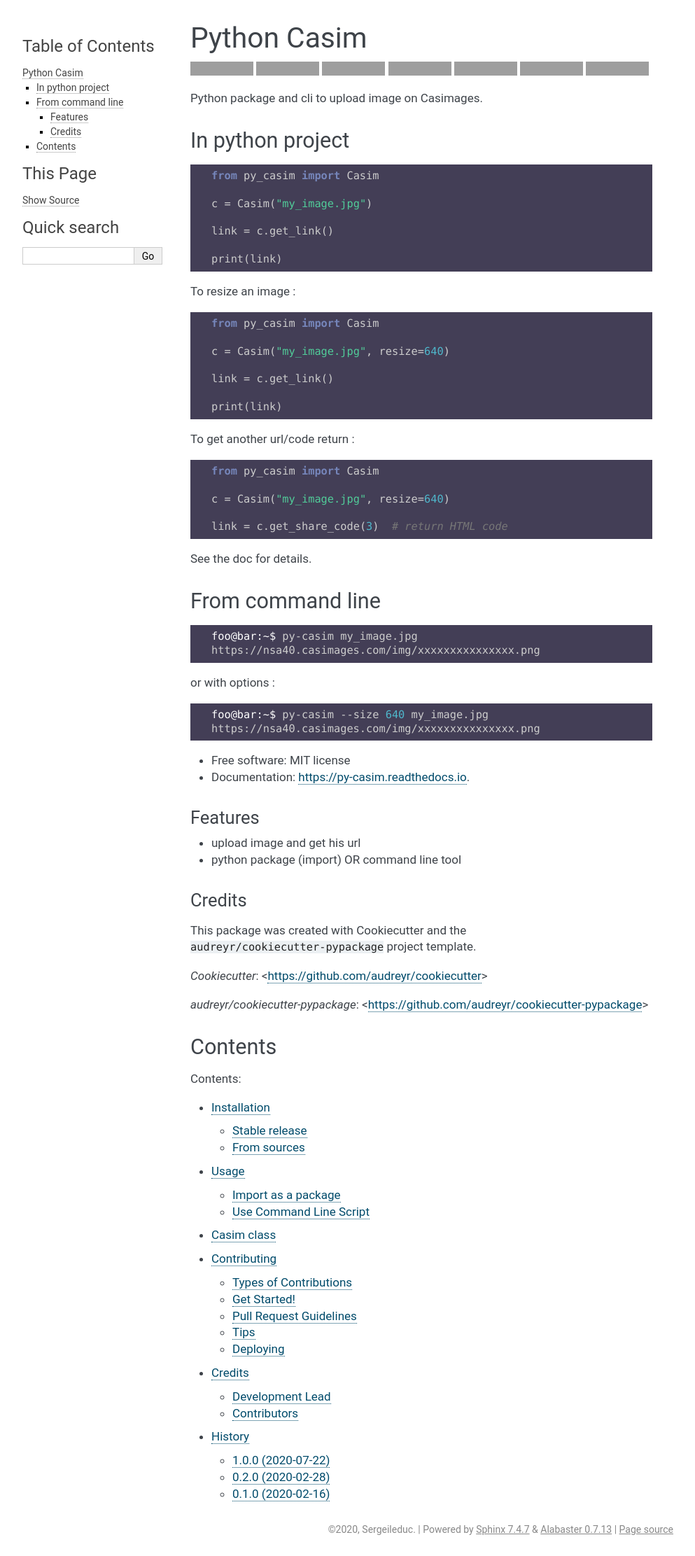
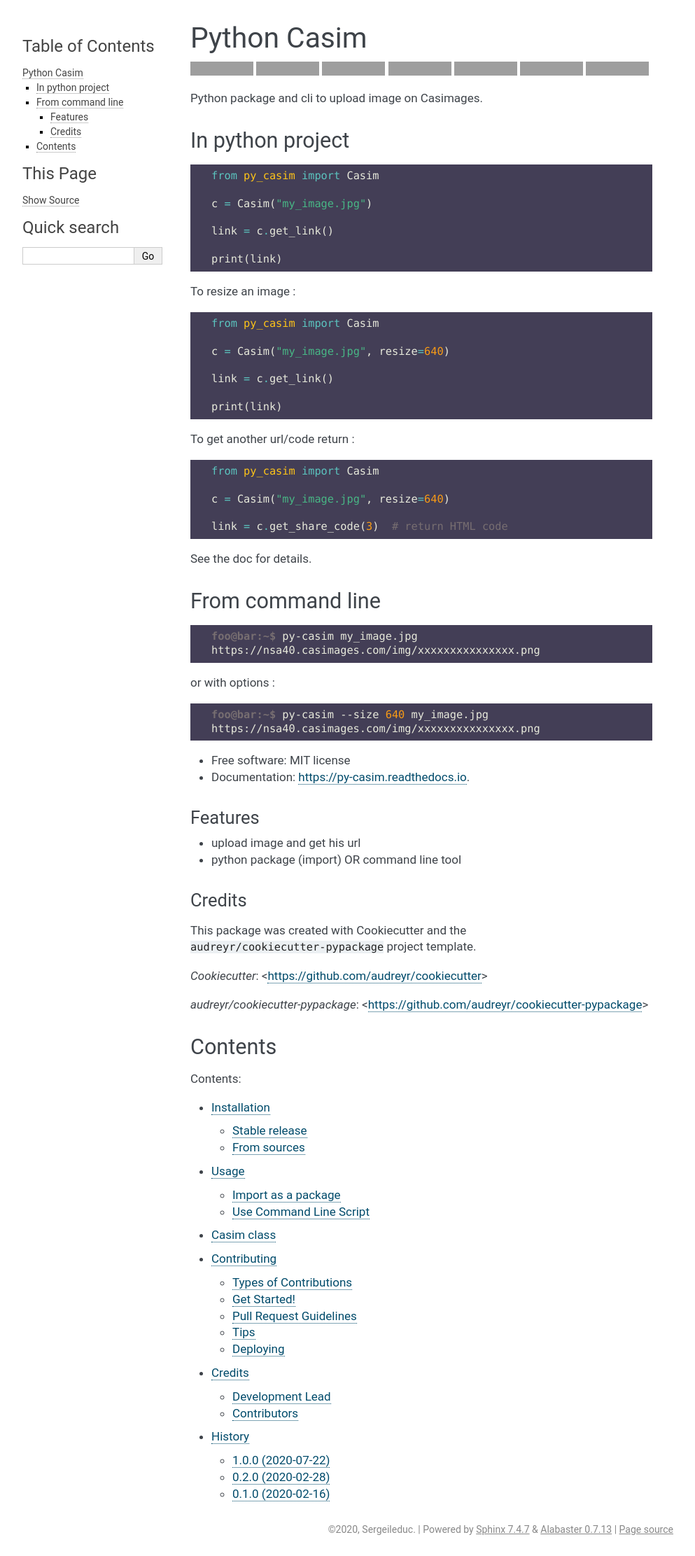
Before and after one commit to Sergeileduc/py-casim, a Sphinx documentation site: the page built from docs/index.rst, in a window 1280 px wide. Shown: the whole page at 70% size, without its empty margins (148-1141 px from the left). Built offline with Sphinx 7.4.7, drawn with Linux system fonts in a browser that asks for light colours; grey boxes are pictures that could not be loaded.

```diff
--- a/docs/conf.py
+++ b/docs/conf.py
@@ -86,7 +86,7 @@
 
 # The name of the Pygments (syntax highlighting) style to use.
 # pygments_style = 'sphinx'
-pygments_style = 'stata-dark'
+pygments_style = 'paraiso-dark'
 
 # If true, `todo` and `todoList` produce output, else they produce nothing.
 todo_include_todos = False
```
